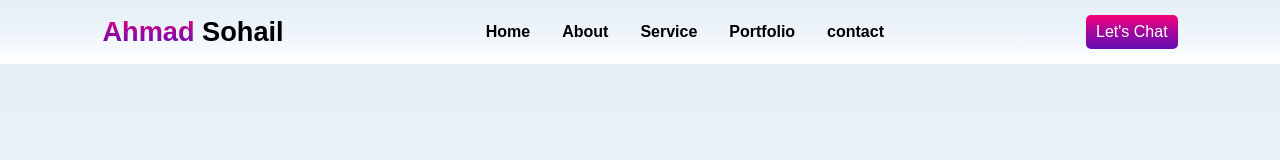
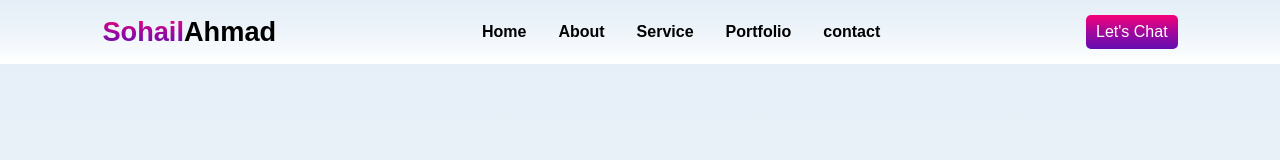
Before and after one commit to sohail-tect/my-Portfolio, a plain HTML site: page index.html in a window 1280 px wide. Shown: the top 160 px of the page. Drawn offline with nearby package versions, Linux system fonts and the light colour scheme.

Commit message:
Your commit message

```diff
--- a/index.html
+++ b/index.html
@@ -13,7 +13,7 @@
 
 <body>
     <header>
-        <a href="#" class="logo"><span>Ahmad </span>Sohail</a>
+        <a href="#" class="logo"><span>Sohail</span>Ahmad </a>
         <ul class="nav">
             <li><a href="#home" class="active">Home</a></li>
             <li><a href="#about">About</a></li>
```
